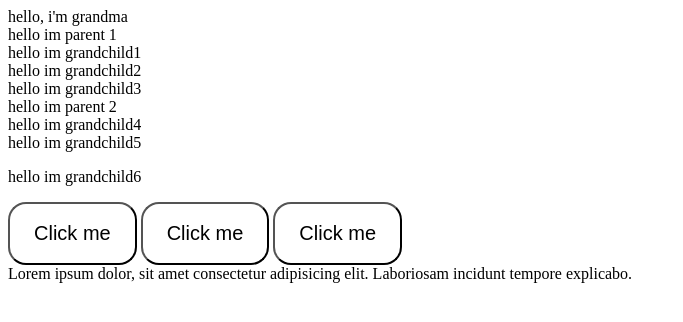
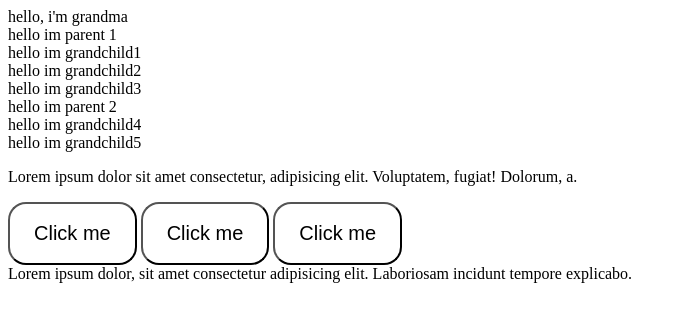
Before and after one commit to Temyturpe/example-1, a plain HTML site: page index.html in a window 1280 px wide. Shown: the whole page, without its empty margins (0-683 px from the left). Drawn offline with Linux system fonts and the light colour scheme.

Commit message:
text edit

```diff
--- a/index.html
+++ b/index.html
@@ -31,7 +31,7 @@
           hello im grandchild5
         </div>
         <div class="grandchild6">
-          <p>hello im grandchild6</p>
+          <p>Lorem ipsum dolor sit amet consectetur, adipisicing elit. Voluptatem, fugiat! Dolorum, a.</p>
         </div>
       </div>
       <button class="btn">Click me</button>
```
